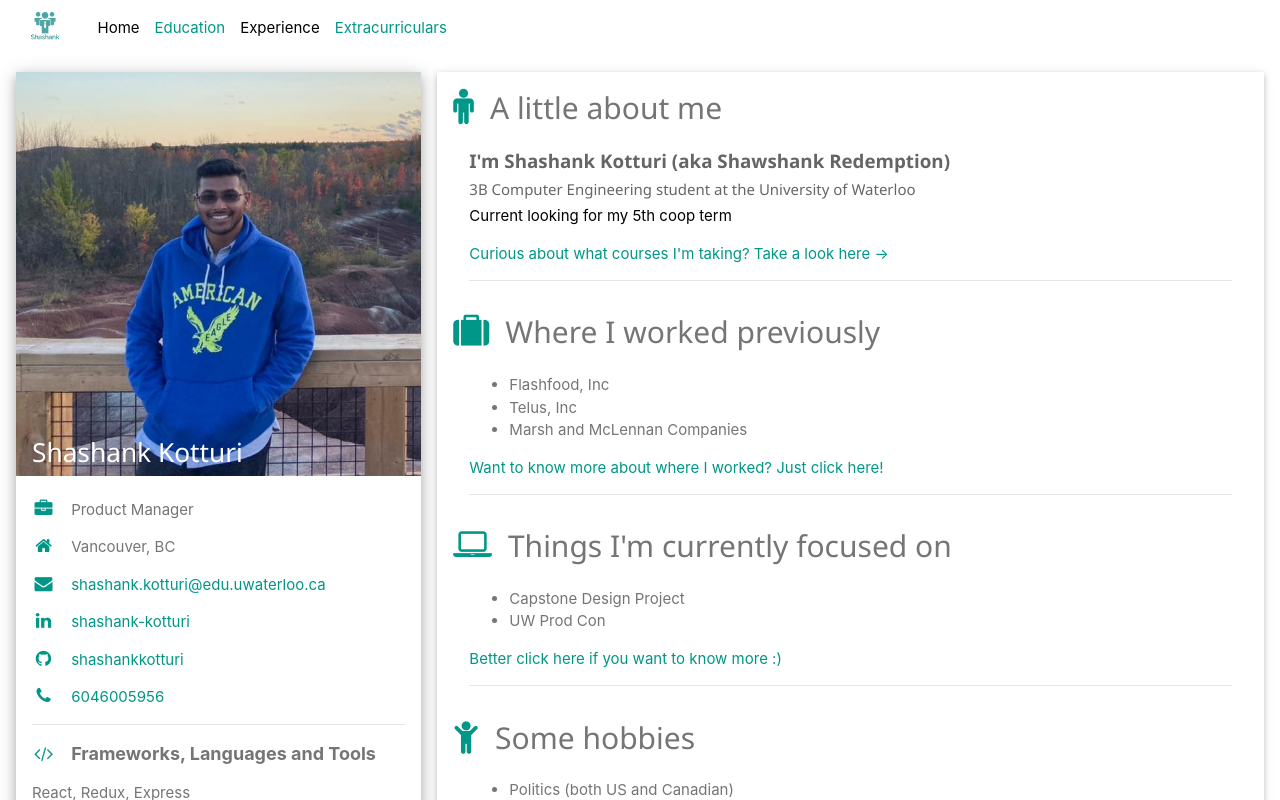
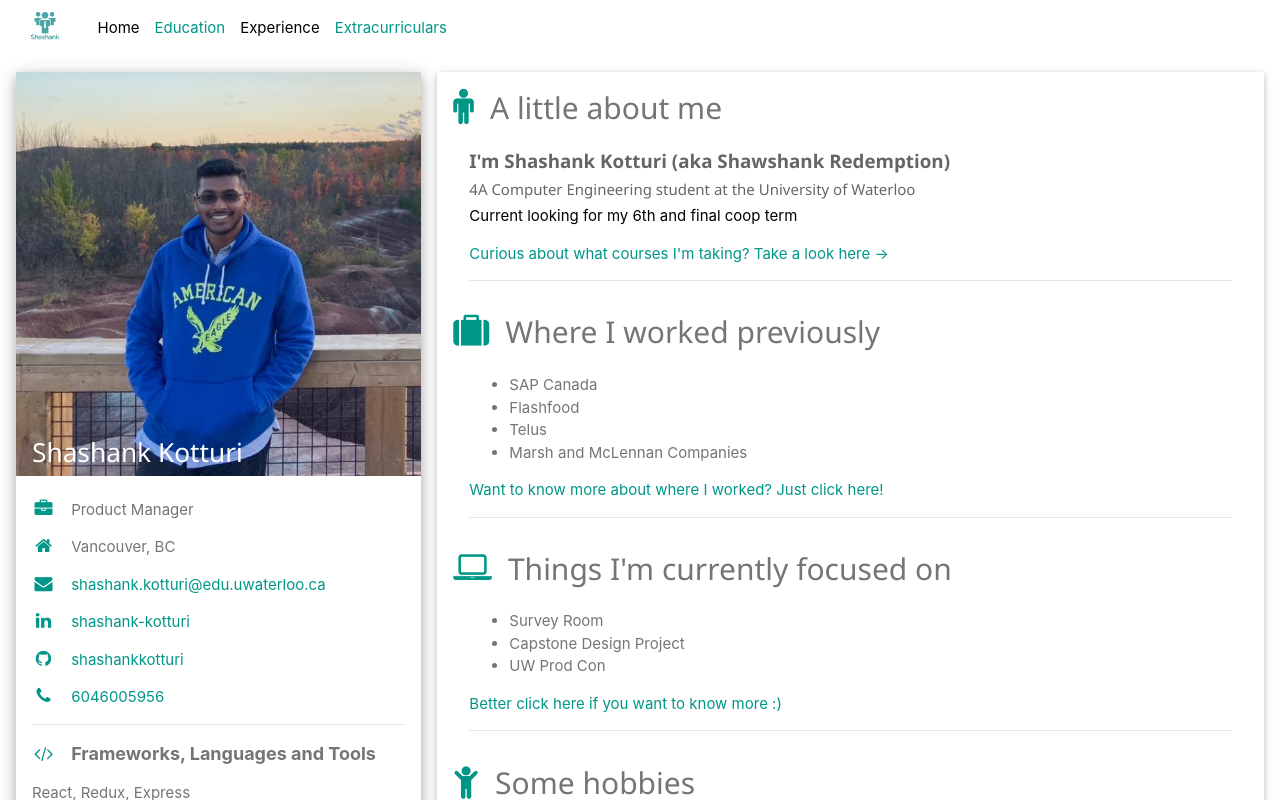
Before and after one commit to shashankkotturi/PersonalWebsite, a React (Create React App) app: page / in a window 1280 px wide. Shown: the top 800 px of the page. Built offline with nearby package versions, Linux system fonts and the light colour scheme.

Commit message:
Changes to Home Page

```diff
--- a/src/components/Home.js
+++ b/src/components/Home.js
@@ -17,16 +17,17 @@
                         <h2 className="w3-text-grey w3-padding-16"><i className="fa fa-male w3-margin-right w3-xxlarge w3-text-teal" />A little about me</h2>
                         <div className="w3-container">
                             <h5 className="w3-opacity"><b>I'm Shashank Kotturi (aka Shawshank Redemption)</b></h5>
-                            <h6 className="w3-opacity">3B Computer Engineering student at the University of Waterloo</h6>
-                            <p>Current looking for my 5th coop term</p>
+                            <h6 className="w3-opacity">4A Computer Engineering student at the University of Waterloo</h6>
+                            <p>Current looking for my 6th and final coop term</p>
                             <a href="/#/education" className="w3-text-teal">Curious about what courses I'm taking? Take a look here -></a>
                             <hr />
                         </div>
                         <h2 className="w3-text-grey w3-padding-16"><i className="fa fa-suitcase w3-margin-right w3-xxlarge w3-text-teal" />Where I worked previously</h2>
                         <div className="w3-container">
                             <ul className="w3-text-grey">
-                                <li>Flashfood, Inc</li>
-                                <li>Telus, Inc</li>
+                                <li>SAP Canada</li>
+                                <li>Flashfood</li>
+                                <li>Telus</li>
                                 <li>Marsh and McLennan Companies</li>
                             </ul>
                             <a href="/#/experience" className="w3-text-teal">Want to know more about where I worked? Just click here!</a>
@@ -35,6 +36,7 @@
                         <h2 className="w3-text-grey w3-padding-16"><i className="fa fa-laptop w3-margin-right w3-xxlarge w3-text-teal" />Things I'm currently focused on</h2>
                         <div className="w3-container">
                             <ul className="w3-text-grey">
+                                <li>Survey Room</li>
                                 <li>Capstone Design Project</li>
                                 <li>UW Prod Con</li>
                             </ul>
```
Also changed, not shown: 8 other files (tests, documents, lock files or other folders).
